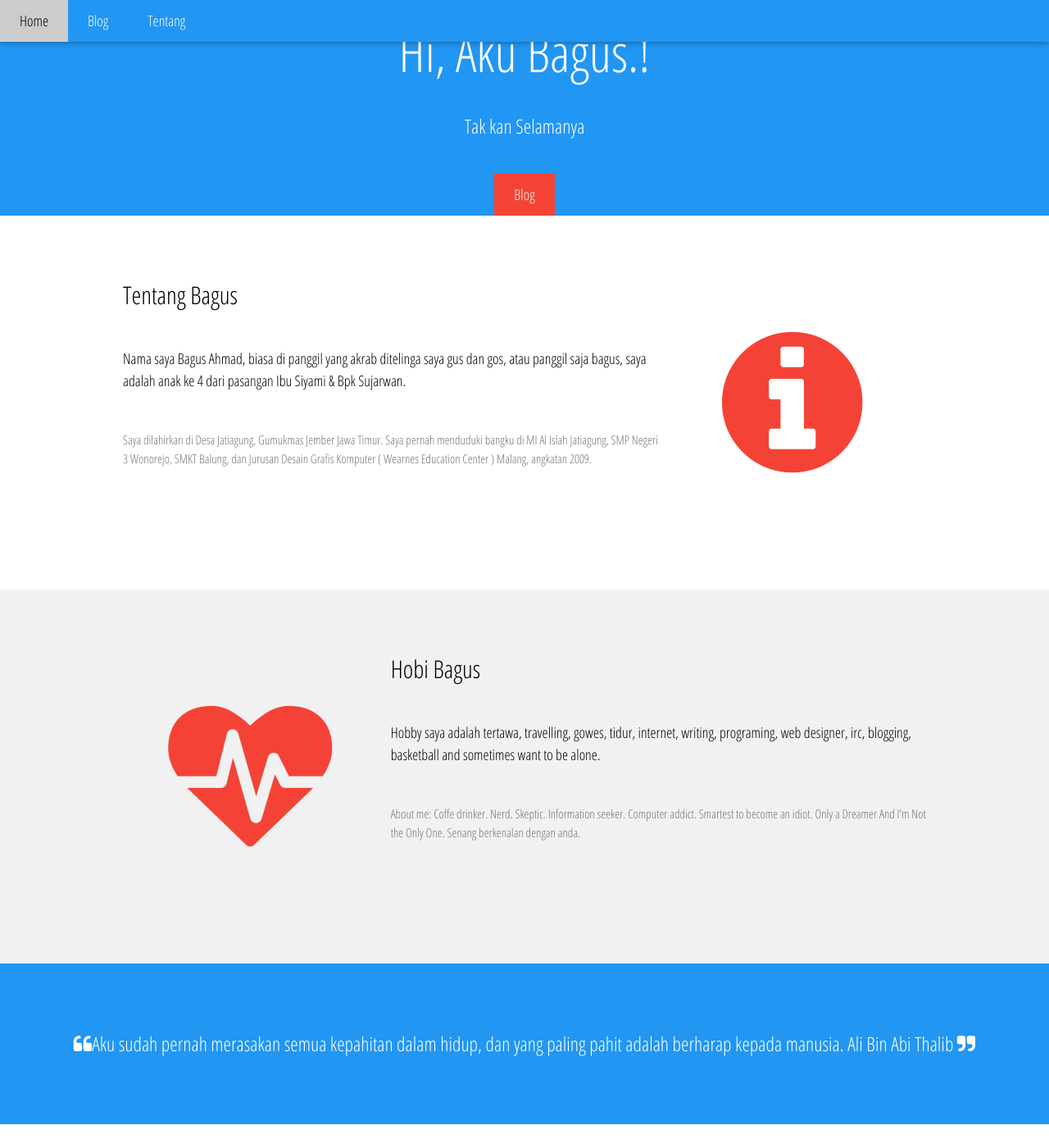
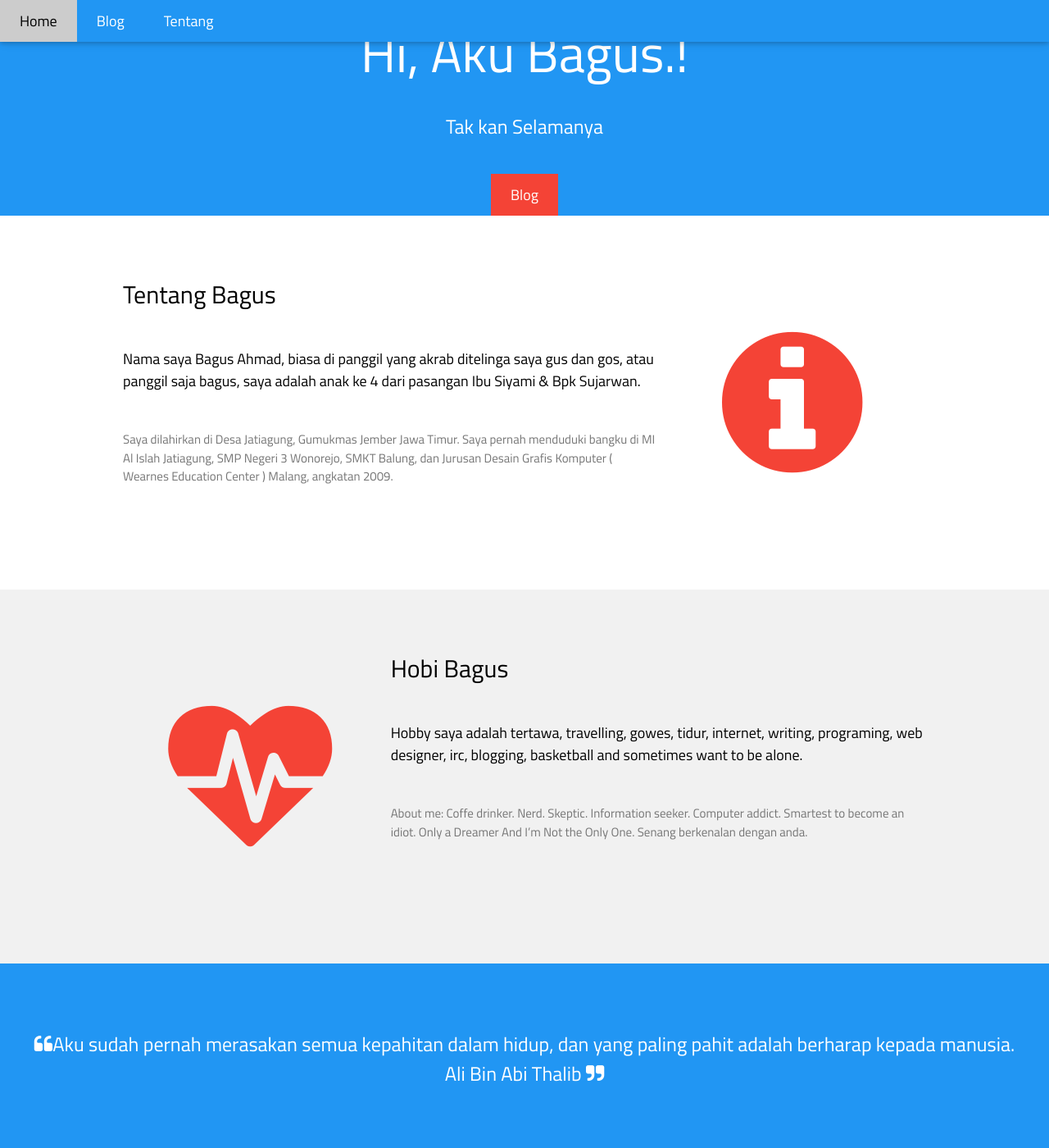
Before and after one commit to Bagus18/Bagus18.github.io, a Jekyll site: the page built from index.md, in a window 1280 px wide and 1400 px high. Shown: the whole window at 82% size. Built offline with Jekyll 4.4.1, drawn with Linux system fonts in a browser that asks for light colours; nearby versions of some CDN libraries; library files that are not in the unit come from our copies.

Commit message:
Update Thu, Nov 02, 2017  4:14:23 PM

```diff
--- a/_includes/ndas.html
+++ b/_includes/ndas.html
@@ -9,10 +9,10 @@
 <link rel="canonical" href="{{ page.url | replace:'index.html','' | prepend: site.baseurl | prepend: site.url }}">
 <link rel="stylesheet" href="/aset/css/w3.css">
 <link rel="stylesheet" href="https://cdnjs.cloudflare.com/ajax/libs/font-awesome/4.7.0/css/font-awesome.min.css">
-<link href="https://fonts.googleapis.com/css?family=Open+Sans+Condensed:300" rel="stylesheet">
+<link href="https://fonts.googleapis.com/css?family=Titillium+Web" rel="stylesheet">
 <link rel="alternate" type="application/rss+xml" title="{{ site.title }}" href="{{ "/feed.xml" | prepend: site.baseurl | prepend: site.url }}">
 <style>
-body,h1,h2,h3,h4,h5,h6 {font-family: 'Open Sans Condensed', sans-serif;}.w3-bar,h1,button {font-family: 'Open Sans Condensed', sans-serif;}
+body,h1,h2,h3,h4,h5,h6 {font-family: 'Titillium Web', sans-serif;}.w3-bar,h1,button {font-family: 'Titillium Web', sans-serif;}
 .fa-info-circle,.fa-heartbeat {font-size:200px}
 footer {display:none}
 @media (max-width: 600px) {.fa-info-circle,.fa-heartbeat {display:none;}}
```
